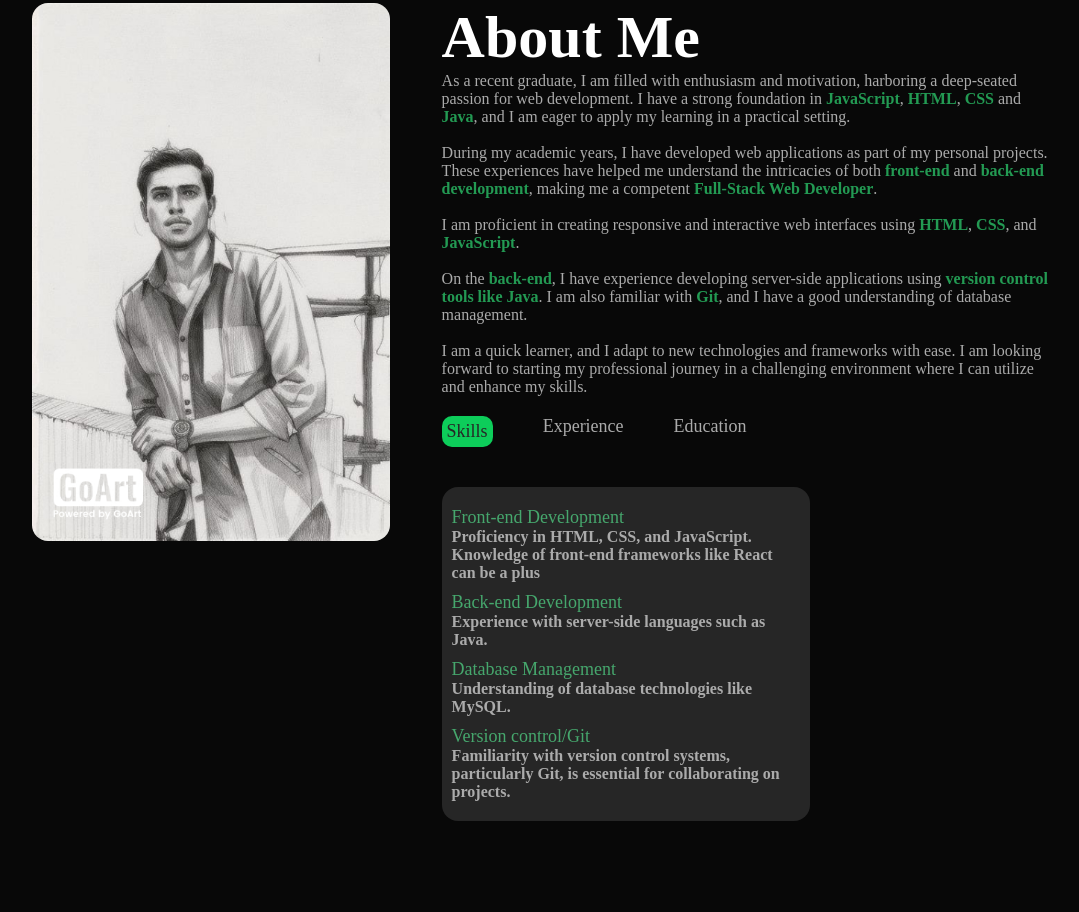
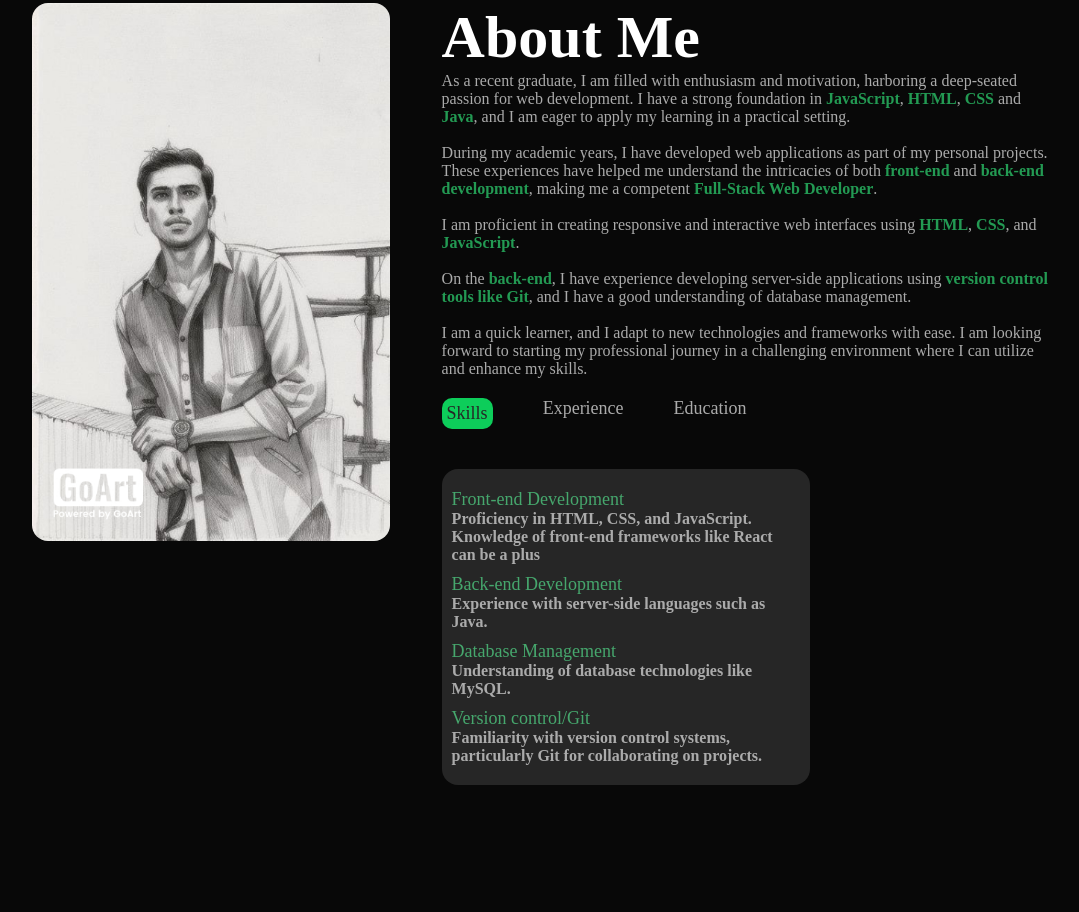
Before and after one commit to Yeswanthundavalli/My-Portfolio, a plain HTML site: page index.html in a window 1280 px wide. Shown: the part 887-1799 px from the top of the page, without its empty margins (96-1175 px from the left). Drawn offline with nearby package versions, Linux system fonts and the light colour scheme.

Commit message:
first commit

```diff
--- a/index.html
+++ b/index.html
@@ -50,7 +50,7 @@
                     <br><br>
                     During my academic years, I have developed  web applications as part of my personal projects. These experiences have helped me understand the intricacies of both <strong>front-end </strong>and <strong>back-end development</strong>, making me a competent <strong>Full-Stack Web Developer</strong>.
                     <br><br>
-                    I am proficient in creating responsive and interactive web interfaces using <strong>HTML</strong>, <strong>CSS</strong>, and <strong>JavaScript</strong>. <br><br>On the <strong>back-end</strong>, I have experience developing server-side applications using <strong>version control tools like Java</strong>. I am also familiar with  <strong>Git</strong>, and I have a good understanding of database management.
+                    I am proficient in creating responsive and interactive web interfaces using <strong>HTML</strong>, <strong>CSS</strong>, and <strong>JavaScript</strong>. <br><br>On the <strong>back-end</strong>, I have experience developing server-side applications using <strong>version control tools like Git</strong>, and I have a good understanding of database management.
                     <br><br>
                     I am a quick learner, and I adapt to new technologies and frameworks with ease. I am looking forward to starting my professional journey in a challenging environment where I can utilize and enhance my skills.
 
@@ -68,7 +68,7 @@
                         <li><span>Front-end Development</span><br> Proficiency in HTML, CSS, and JavaScript. Knowledge of front-end frameworks like React can be a plus</li>
                         <li><span>Back-end Development</span><br>Experience with server-side languages such as Java.</li>
                         <li><span>Database Management</span><br> Understanding of database technologies like MySQL.</li>
-                        <li><span>Version control/Git</span><br>Familiarity with version control systems, particularly Git, is essential for collaborating on projects.</li>
+                        <li><span>Version control/Git</span><br>Familiarity with version control systems, particularly Git for collaborating on projects.</li>
 
                     </ul>
                 </div>
--- a/style.css
+++ b/style.css
@@ -347,10 +347,6 @@ form .btn2{
 strong{
     color: #239a53;
 }
-<<<<<<< HEAD
-=======
-
->>>>>>> 8f8b78718daad6153d1604ee090ff7f24b141218
 
 /* for small devices */
 nav .bx{
```
